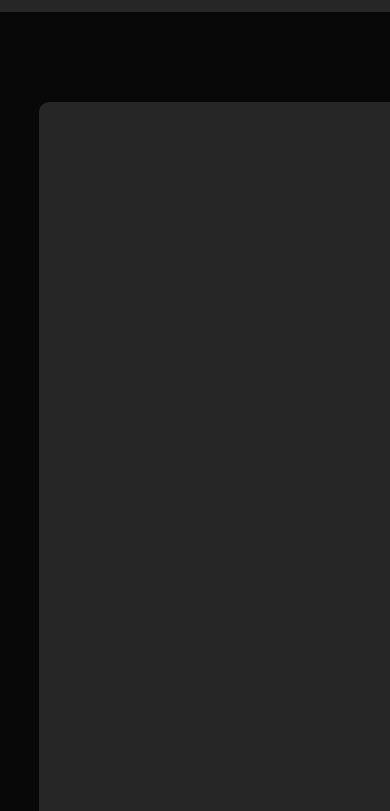
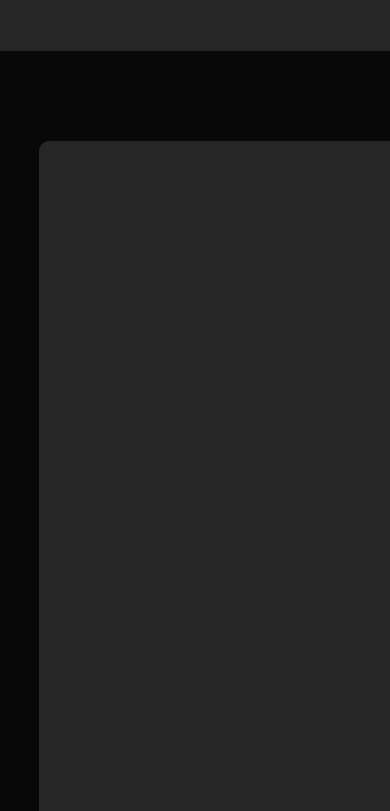
Before and after one commit to Ivndjss/Back-End-Web-Developer, a plain HTML site: page index.html in a window 390 px wide. Shown: the part 33-844 px from the top of the page. Drawn offline with Linux system fonts and the light colour scheme.

Commit message:
Update MyService.css

```diff
--- a/MyService.css
+++ b/MyService.css
@@ -99,6 +99,8 @@ nav .fas{
 @media only screen and (max-width: 480px){
     #header{
         background-color: #262626;
+        width: 100vw; /* add this */
+        height: 10vh; /* add this */
     }
     .header-text{
         margin-top: 100%;
```
